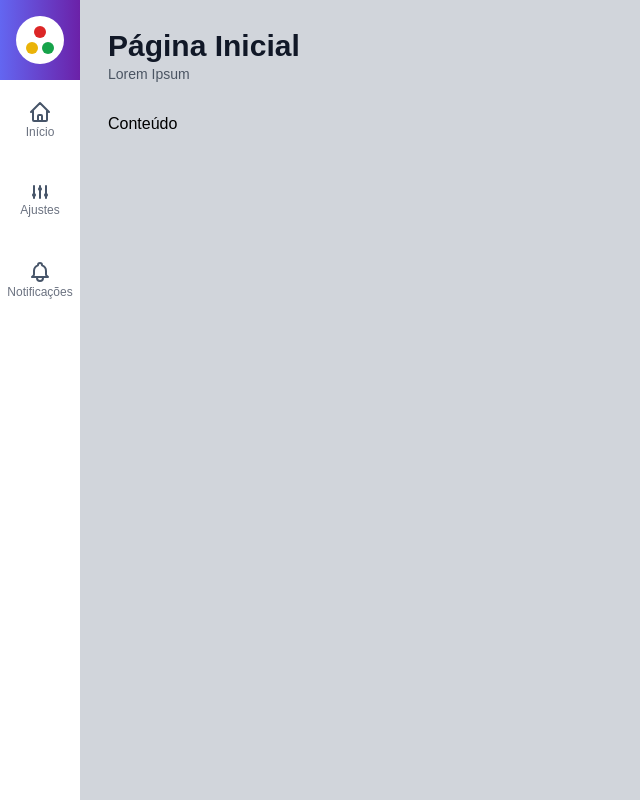
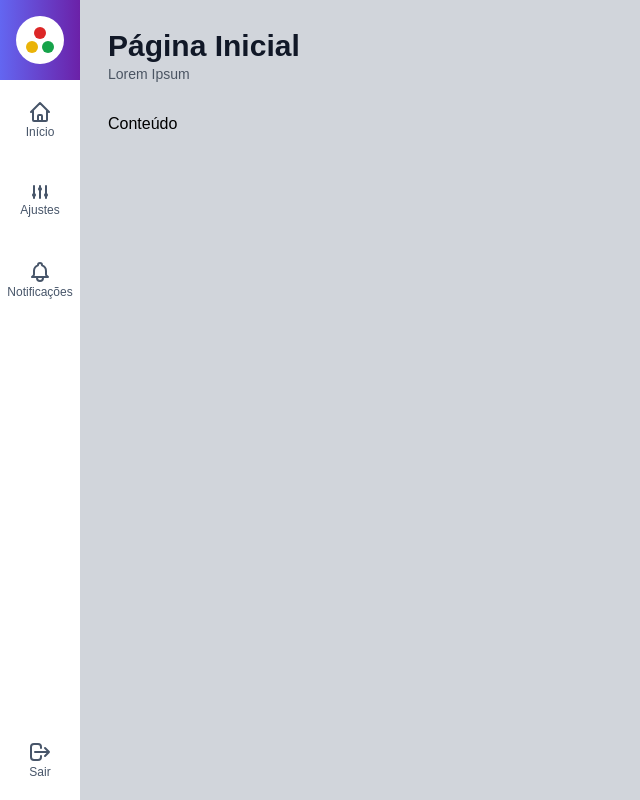
Before and after one commit to luiizsilverio/tailwind-panel, a Next.js app: page / in a window 1280 px wide. Shown: the whole page, without its empty margins (0-640 px from the left). Built offline with nearby package versions, Linux system fonts and the light colour scheme.

Commit message:
contexto

```diff
--- a/src/components/icons/index.tsx
+++ b/src/components/icons/index.tsx
@@ -17,3 +17,9 @@
     <path strokeLinecap="round" strokeLinejoin="round" d="M15 17h5l-1.405-1.405A2.032 2.032 0 0118 14.158V11a6.002 6.002 0 00-4-5.659V5a2 2 0 10-4 0v.341C7.67 6.165 6 8.388 6 11v3.159c0 .538-.214 1.055-.595 1.436L4 17h5m6 0v1a3 3 0 11-6 0v-1m6 0H9" />
   </svg>
 )
+
+export const LogoutSvg = (
+  <svg xmlns="http://www.w3.org/2000/svg" className="h-6 w-6" fill="none" viewBox="0 0 24 24" stroke="currentColor" strokeWidth={2}>
+    <path strokeLinecap="round" strokeLinejoin="round" d="M17 16l4-4m0 0l-4-4m4 4H7m6 4v1a3 3 0 01-3 3H6a3 3 0 01-3-3V7a3 3 0 013-3h4a3 3 0 013 3v1" />
+  </svg>
+)
--- a/src/components/template/Conteudo.tsx
+++ b/src/components/template/Conteudo.tsx
@@ -8,6 +8,7 @@
   return (
     <div className={`
       flex flex-col mt-7
+      dark:text-gray-200
     `}>
       { props.children }
     </div>
--- a/src/components/template/Layout.tsx
+++ b/src/components/template/Layout.tsx
@@ -1,4 +1,5 @@
 import { ReactNode } from "react"
+import useApp from "../../data/hook/useApp"
 import Cabecalho from "./Cabecalho"
 import Conteudo from "./Conteudo"
 import MenuLateral from "./MenuLateral"
@@ -10,8 +11,13 @@
 }
 
 export default function Layout(props: Props) {
+    const { tema } = useApp()
+
     return (
-        <div className={`flex h-screen w-screen `}>
+        <div className={`
+          flex h-screen w-screen
+          ${ tema }
+        `}>
             <MenuLateral />
             <div className={`
               flex flex-col w-full p-7
--- a/src/components/template/Logo.tsx
+++ b/src/components/template/Logo.tsx
@@ -6,7 +6,7 @@
         h-12 w-12 rounded-full
         bg-white
       `}>
-        <div className="h-3 w-3 rounded-full bg-red-600 mb-0.5" />
+        <div className="h-3 w-3 rounded-full bg-red-600 mb-0.2" />
         <div className="flex mt-0.5">
             <div className="h-3 w-3 rounded-full bg-yellow-500 mr-0.5" />
             <div className="h-3 w-3 rounded-full bg-green-600 ml-0.5" />
--- a/src/components/template/MenuItem.tsx
+++ b/src/components/template/MenuItem.tsx
@@ -1,25 +1,46 @@
 import Link from "next/link"
 
 interface Props {
-  url: string
+  url?: string
   texto: string
   icon: any
+  className?: string
+  onClick?(evento: any): void
 }
 
 export default function MenuItem(props: Props) {
+
+  function renderLink() {
     return (
-    <li className={`hover:bg-gray-100`}>
-      <Link href={props.url}>
       <a className={`
-          flex flex-col justify-center items-center
-          w-20 h-20 text-slate-600
+        flex flex-col justify-center items-center w-20 h-20
+        text-slate-600 dark:text-gray-200
+        ${props.className}
       `}>
         { props.icon }
         <span className={`
-            text-xs font-light text-gray-500
+          text-xs font-light
         `}>{ props.texto }</span>
       </a>
+    )
+  }
+
+  return (
+    <li
+      onClick={props.onClick}
+      className={`
+        hover:bg-gray-100 dark:hover:bg-gray-700
+        cursor-pointer
+    `}>
+      {
+        props.url ? (
+          <Link href={props.url}>
+            {renderLink()}
           </Link>
+        ) : (
+          renderLink()
+        )
+      }
     </li>
   )
 }
--- a/src/components/template/MenuLateral.tsx
+++ b/src/components/template/MenuLateral.tsx
@@ -1,10 +1,13 @@
-import { BellSvg, HomeSvg, SettingsSvg } from "../icons";
+import { BellSvg, HomeSvg, LogoutSvg, SettingsSvg } from "../icons";
 import Logo from "./Logo";
 import MenuItem from "./MenuItem";
 
 export default function MenuLateral(props) {
     return (
-        <aside>
+        <aside className={`
+          flex flex-col
+          bg-white dark:bg-gray-900
+        `}>
             <div className={`
               flex flex-col items-center justify-center
               h-20 w-20
@@ -12,11 +15,23 @@
             `}>
               <Logo />
             </div>
-            <ul>
+            <ul className="flex-grow">
               <MenuItem url="/" texto="Início" icon={HomeSvg} />
               <MenuItem url="/ajustes" texto="Ajustes" icon={SettingsSvg} />
               <MenuItem url="/notificacoes" texto="Notificações" icon={BellSvg} />
             </ul>
+            <ul>
+              <MenuItem
+                texto="Sair"
+                icon={LogoutSvg}
+                onClick={() => console.log('Logout')}
+                className={`
+                  text-red-600 dark:text-red-400
+                  hover:bg-red-400
+                  hover:text-white dark:hover:text-white
+                `}
+              />
+            </ul>
         </aside>
     )
 }
--- a/src/components/template/Titulo.tsx
+++ b/src/components/template/Titulo.tsx
@@ -8,13 +8,13 @@
     return (
       <div>
         <h1 className={`
-          font-black text-3xl text-gray-900
+          font-black text-3xl text-gray-900 dark:text-gray-100
         `}>
           { props.titulo }
         </h1>
 
         <h2 className={`
-          font-light text-sm text-gray-600
+          font-light text-sm text-gray-600 dark:text-gray-300
         `}>
           { props.subtitulo }
         </h2>
--- /dev/null
+++ b/src/data/context/AppContext.tsx
@@ -0,0 +1,33 @@
+import { createContext, useState } from "react";
+
+type Tema = 'dark' | 'light'
+
+interface AppContextProps {
+  tema: Tema
+  mudarTema?(): void
+}
+
+const AppContext = createContext<AppContextProps>({
+  tema: 'light',
+})
+
+export function AppProvider(props) {
+  const [tema, setTema] = useState<Tema>('light')
+
+  function mudarTema() {
+    setTema(tema === 'dark' ? 'light' : 'dark')
+  }
+
+  return (
+    <AppContext.Provider value={{
+      tema,
+      mudarTema
+    }}>
+      {
+        props.children
+      }
+    </AppContext.Provider>
+  )
+}
+
+export default AppContext
--- /dev/null
+++ b/src/data/hook/useApp.ts
@@ -0,0 +1,6 @@
+import { useContext } from "react";
+import AppContext from "../context/AppContext";
+
+const useApp = () => useContext(AppContext);
+
+export default useApp
--- a/src/pages/_app.tsx
+++ b/src/pages/_app.tsx
@@ -1,8 +1,13 @@
 import '../styles/globals.css'
 import 'tailwindcss/tailwind.css'
+import { AppProvider } from '../data/context/AppContext'
 
 function MyApp({ Component, pageProps }) {
-  return <Component {...pageProps} />
+  return (
+    <AppProvider>
+      <Component {...pageProps} />
+    </AppProvider>
+  )
 }
 
 export default MyApp
```
Lines whose indentation alone changed are shown as unchanged.
